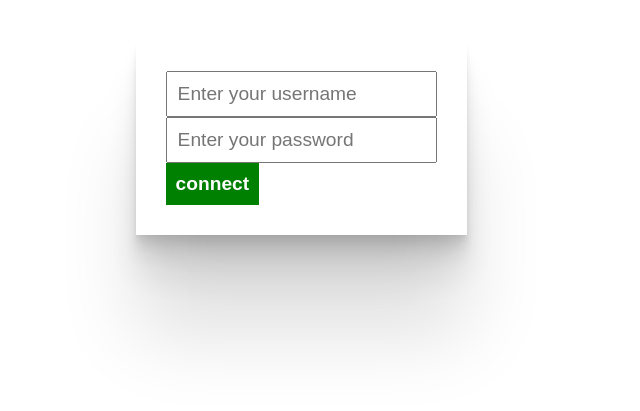
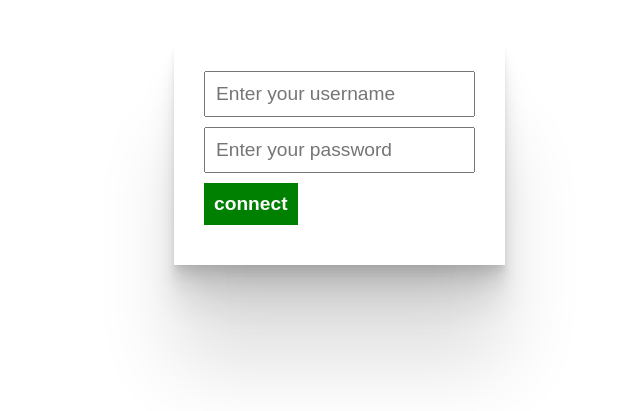
Before and after one commit to korayaks/ChatApp-frontend, a React (Create React App) app: page / in a window 1280 px wide. Shown: the part 239-650 px from the top of the page, without its empty margins (274-914 px from the left). Built offline with nearby package versions, Linux system fonts and the light colour scheme.

Commit message:
Login added

```diff
--- a/src/components/ChatRoom.js
+++ b/src/components/ChatRoom.js
@@ -31,13 +31,10 @@ const ChatRoom = () => {
             password: userData.password
         };
         stompClient.subscribe('/user/'+ userData.username + '/client/registerOrLogin', onRegisterOrLogin);
+        stompClient.subscribe('/user/'+ userData.username + '/client/userList', onUserList);
+        stompClient.send('/app/userList',{},JSON.stringify(user));
         stompClient.send('/app/registerOrLogin',{},JSON.stringify(user));
         console.log("forregister onconnect içi = " + forRegisterOrLogin);
-
-
-        //stompClient.send('/app/kekw',{},"null");
-
-
     }
     const userJoin = () => {
         var chatMessage = {
@@ -49,7 +46,7 @@ const ChatRoom = () => {
 
     const onRegisterOrLogin = (payload) => {
         var payloadData= JSON.parse(payload.body);
-        if(payloadData.message == "true"){
+        if(payloadData.message === "true"){
             forRegisterOrLogin = true
             console.log("forregister = " + forRegisterOrLogin);
         }else{
@@ -64,6 +61,11 @@ const ChatRoom = () => {
         }else{
             console.log("olmadı")
         }
+    }
+
+    const onUserList = (payload) => {
+        var payloadData = JSON.parse(payload.body);
+        console.log(payloadData);
     }
 
     const onMessageReceived = (payload) => {
@@ -198,7 +200,8 @@ const ChatRoom = () => {
                 :
                 <div className="register">
                     <form>
-                        <div>
+
+                        <div className="registerInput">
                             <input
                                 type="text"
                                 id="user-name"
@@ -209,7 +212,7 @@ const ChatRoom = () => {
                                 margin="normal"
                             />
                         </div>
-                        <div>
+                        <div className="registerInput">
                             <input
                                 type="password"
                                 id="password"
@@ -220,12 +223,11 @@ const ChatRoom = () => {
                                 margin="normal"
                             />
                         </div>
-                        <div>
+                        <div className="registerInput">
                             <button type="button" onClick={registerUser}>
                                 connect
                             </button>
                         </div>
-
                     </form>
                 </div>}
         </div>
--- a/src/index.css
+++ b/src/index.css
@@ -29,15 +29,17 @@ button{
 .container{
   position: relative;
 }
-
+.registerInput{
+  margin-bottom: 10px;
+}
 .register{
-  position: fixed;
+  position:fixed;
   padding:30px;
   box-shadow:0 2.8px 2.2px rgba(0, 0, 0, 0.034),0 6.7px 5.3px rgba(0, 0, 0, 0.048),0 12.5px 10px rgba(0, 0, 0, 0.06),0 22.3px 17.9px rgba(0, 0, 0, 0.072),0 41.8px 33.4px rgba(0, 0, 0, 0.086),0 100px 80px rgba(0, 0, 0, 0.12);
   top:35%;
-  left:32%;
+  left:35%;
   display: flex;
-  flex-direction: row;
+  flex-direction:row;
 }
 .chat-box{
   box-shadow:0 2.8px 2.2px rgba(0, 0, 0, 0.034),0 6.7px 5.3px rgba(0, 0, 0, 0.048),0 12.5px 10px rgba(0, 0, 0, 0.06),0 22.3px 17.9px rgba(0, 0, 0, 0.072),0 41.8px 33.4px rgba(0, 0, 0, 0.086),0 100px 80px rgba(0, 0, 0, 0.12);
```
Also changed, not shown: 1 other file (tests, documents, lock files or other folders).
